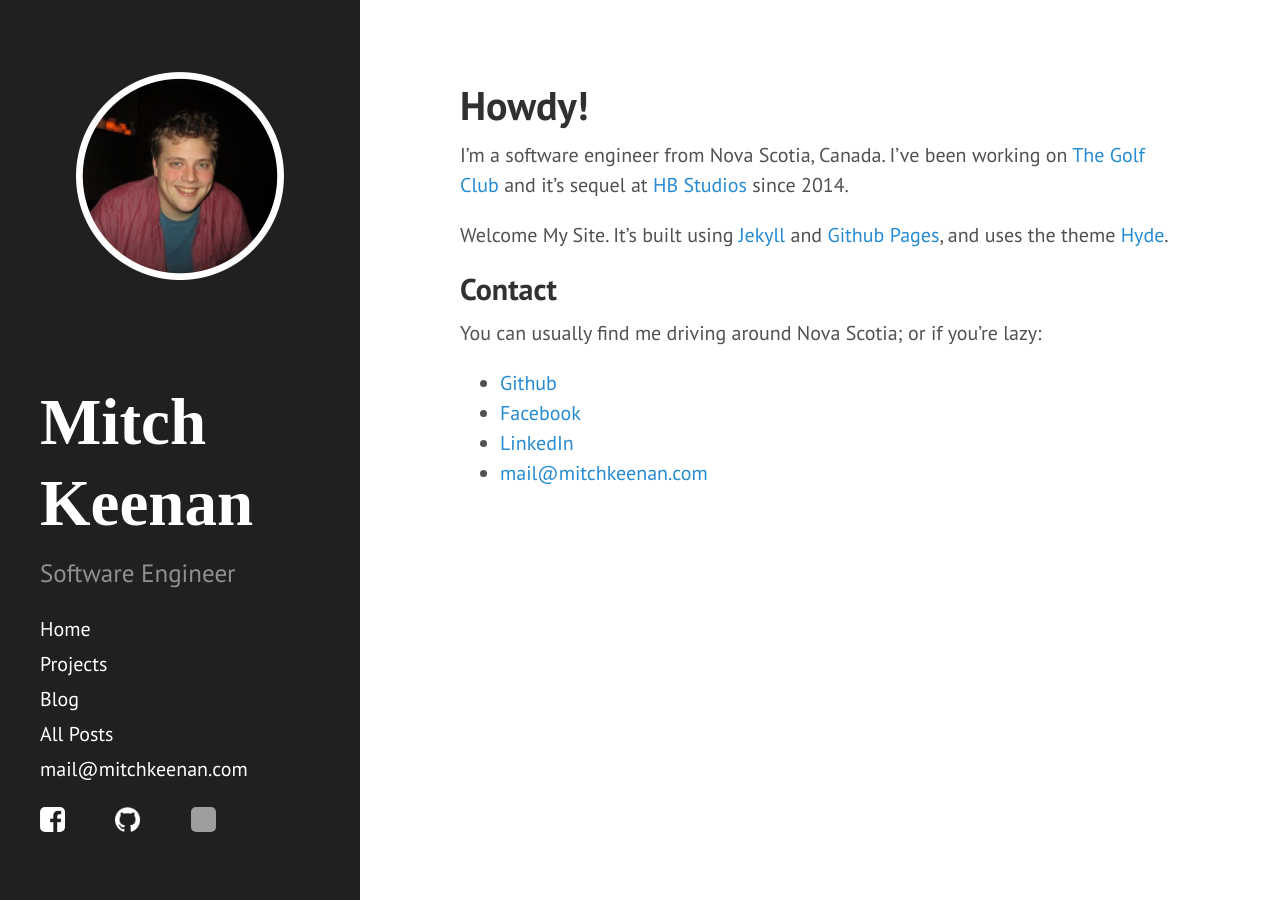
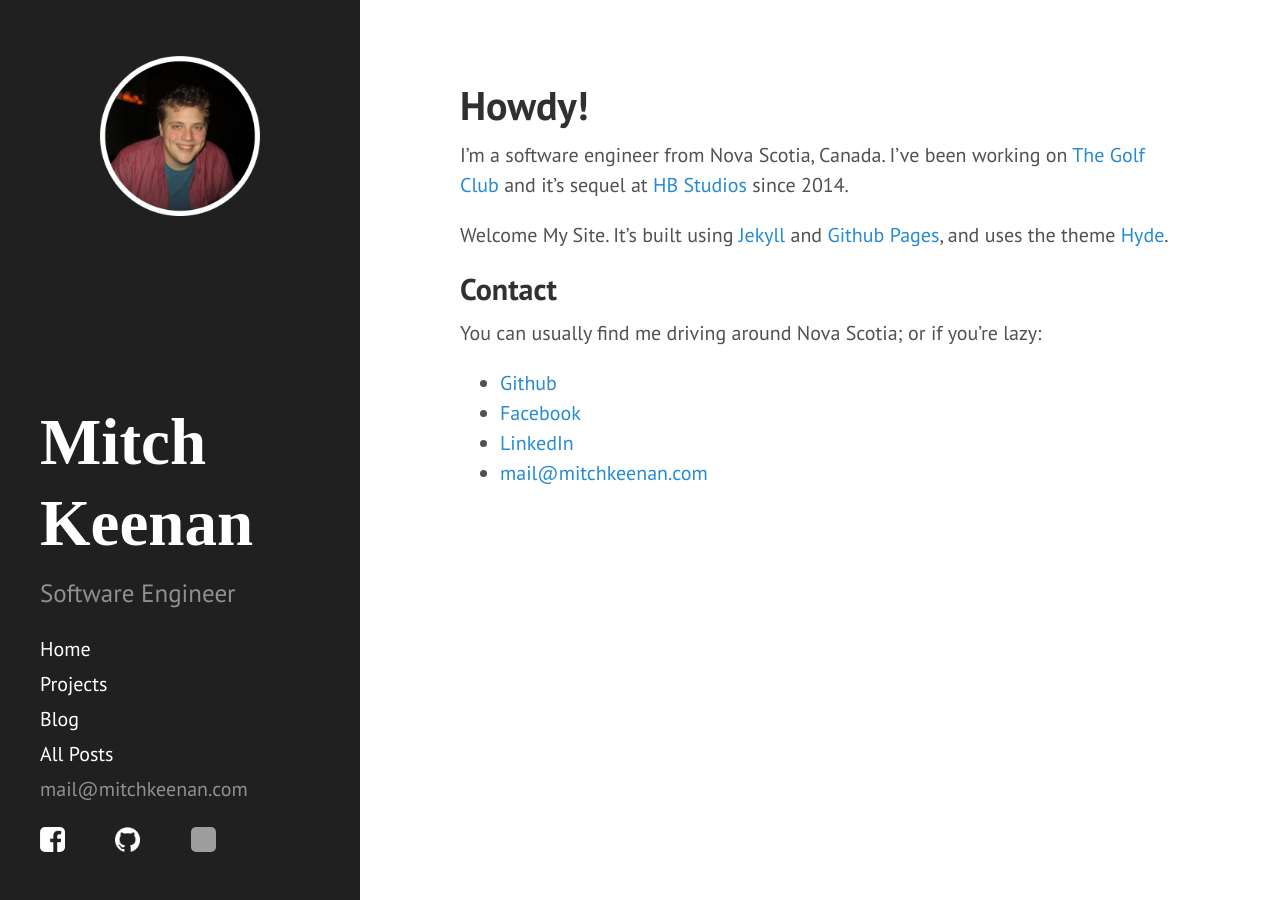
Before and after one commit to mitch-keenan/konamacona.github.io, a Jekyll site: the page built from index.md, in a window 1280 px wide. Built offline with Jekyll 4.4.1, drawn with Linux system fonts in a browser that asks for light colours; some web fonts are replaced; grey boxes are pictures that could not be loaded.

Commit message:
Fixes for sidebar

```diff
--- a/_includes/sidebar.html
+++ b/_includes/sidebar.html
@@ -1,6 +1,7 @@
 <div class="sidebar">
   <img id='logo' src="/public/images/logo_small.png">
   <div class="container sidebar-sticky">
+
     <div class="sidebar-about">
       <h1>
         <a href="{{ site.baseurl }}">
@@ -29,7 +30,7 @@
 
       <a class="sidebar-nav-item{% if page.url contains '/posts/' %} active{% endif %}" href="/posts">All Posts</a>
       <!-- <a class="sidebar-nav-item" href="{{ site.github.repo }}">Resume</a> -->
-      <a class="sidebar-nav-item" href="mailto:mail@mitchkeenan.com">mail@mitchkeenan.com</a>
+      <span class="sidebar-nav-item">mail@mitchkeenan.com</span>
       <div class='sidebar-icons'>
         <a class='icon-link' href="https://www.facebook.com/mitchell.keenan"><img class='icon' src="/public/icons/facebook.png"></a>
         <a class='icon-link' href="https://github.com/konamacona"><img class='icon' src="/public/icons/github.png"></a>
--- a/public/css/custom.css
+++ b/public/css/custom.css
@@ -48,14 +48,24 @@
   width: 25%;
   height: 1em;
 }
+.sidebar-nav {
+  margin-bottom: 0;
+}
 
 /* Logo Changes */
 #logo {
+  display: block;
   max-width: 40%;
-  margin: 10% auto;
+  margin: 5% auto;
+}
+@media (max-height: 730px) and (min-width: 48em) {
+  #logo {
+    display: none;
+  }
 }
 @media (min-width: 48em) {
   #logo {
-    max-width: 65%;
+    max-width: 50%;
+    margin: 5% auto;
   }
 }
```
